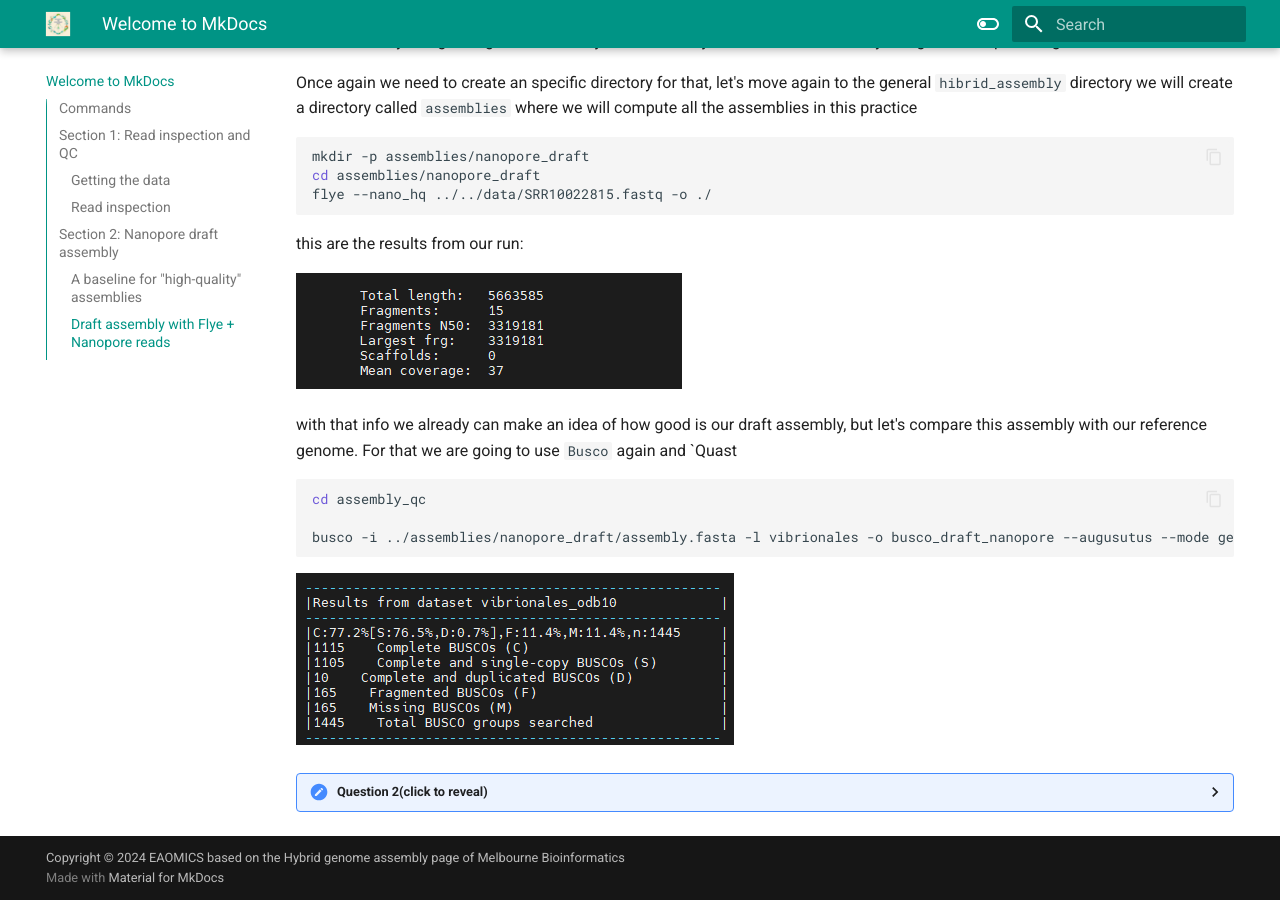
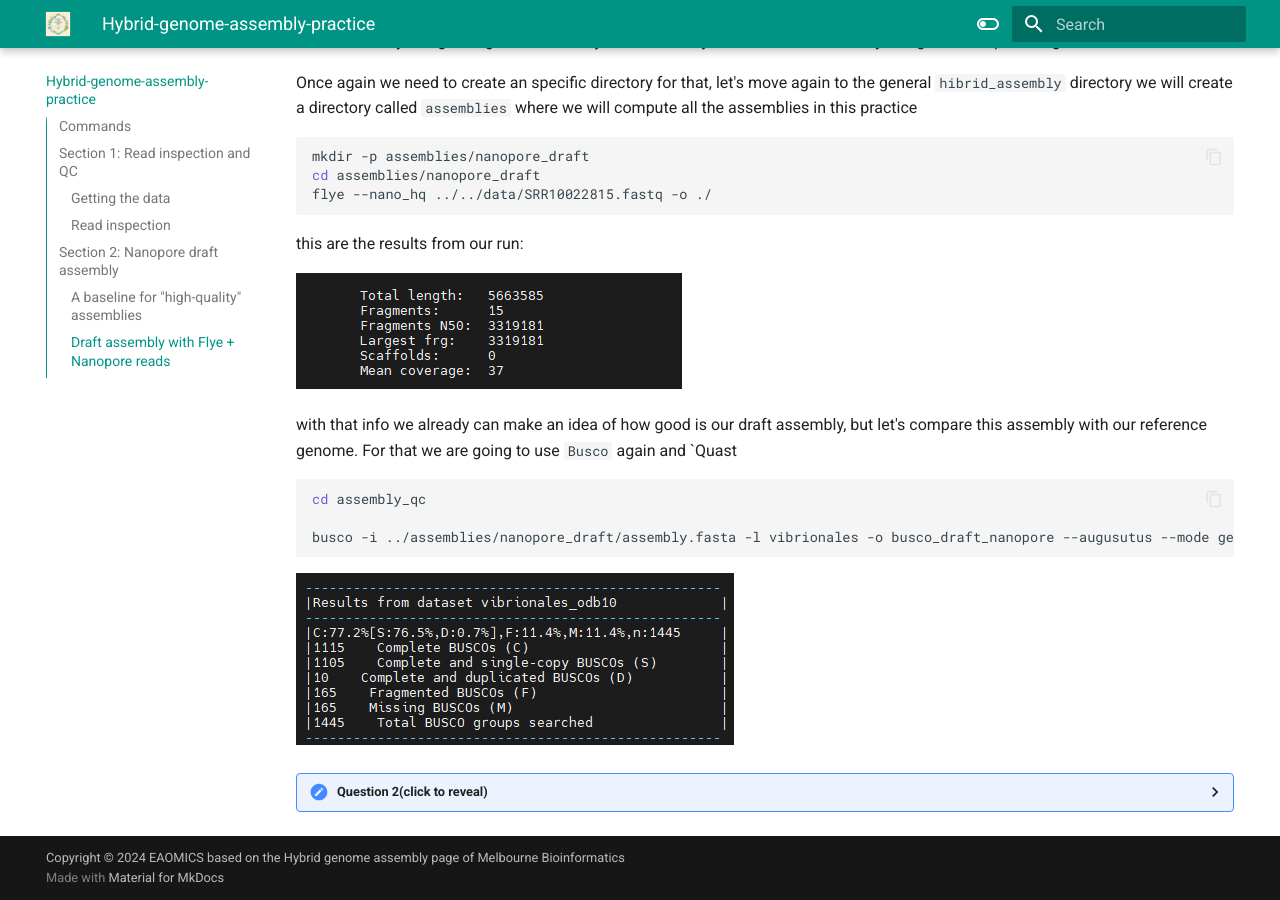
Before and after one commit to EAEOMICS/Hybrid-genome-assembly-practice, an MkDocs documentation site: the page built from docs/index.md, in a window 1280 px wide and 900 px high, scrolled down 6003 px. Built offline with MkDocs 1.6.1 and Material for MkDocs 9.7.7, drawn with Linux system fonts in a browser that asks for light colours; emoji names are drawn with the system emoji font; some of the changed text lies outside the part shown.

Commit message:
Update index.md

```diff
--- a/docs/index.md
+++ b/docs/index.md
@@ -1,4 +1,4 @@
-# Welcome to MkDocs
+# Hybrid-genome-assembly-practice
 
 For full documentation visit [mkdocs.org](https://www.mkdocs.org).
 
@@ -191,5 +191,5 @@
 
 <details>
 <summary>Question 2(click to reveal)</summary>
-As you can see we do not get the same output as the reference, How do you think that this could have happened?
+As you can see we do not get the same output as the reference, Why do you think is this happening?
 </details>
```
